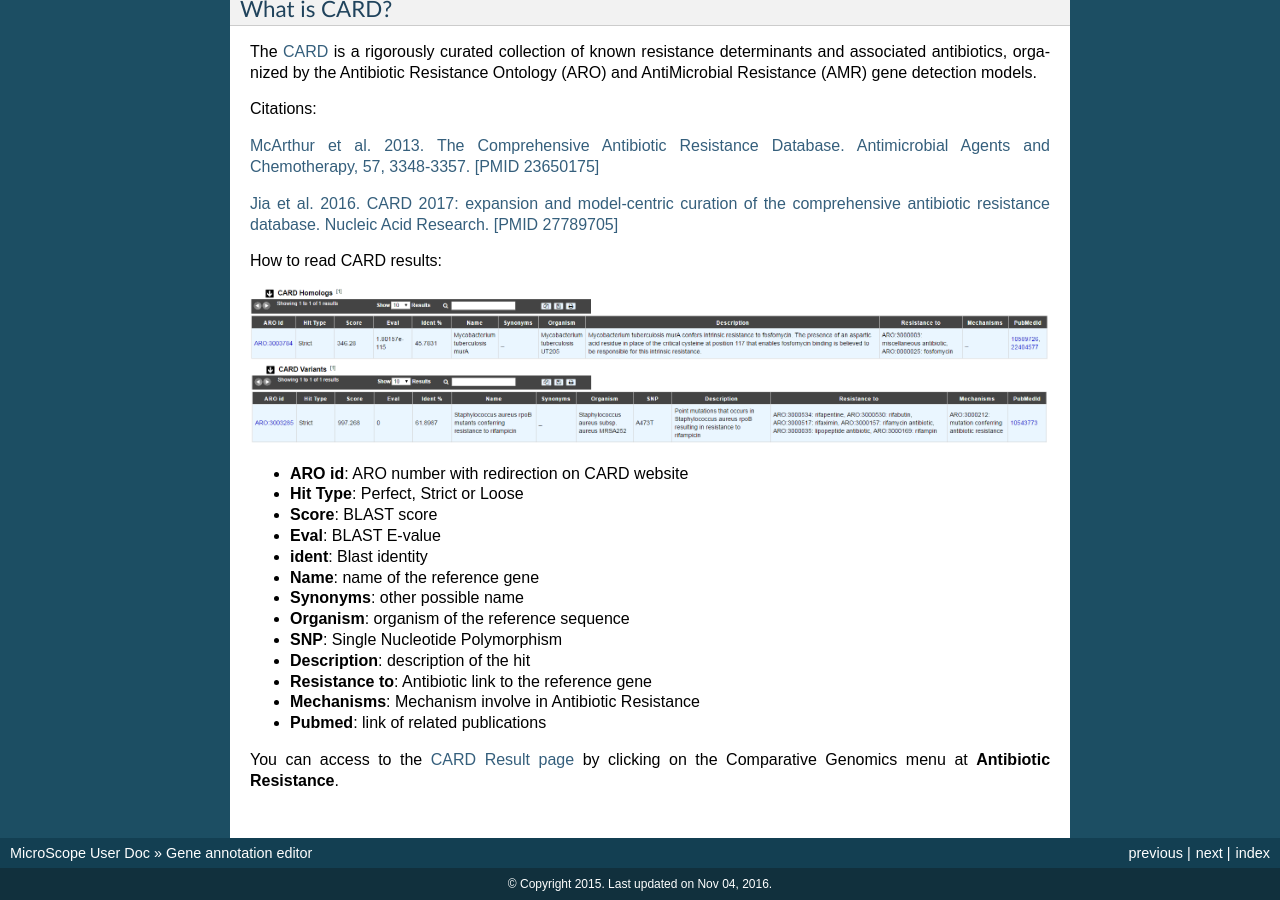
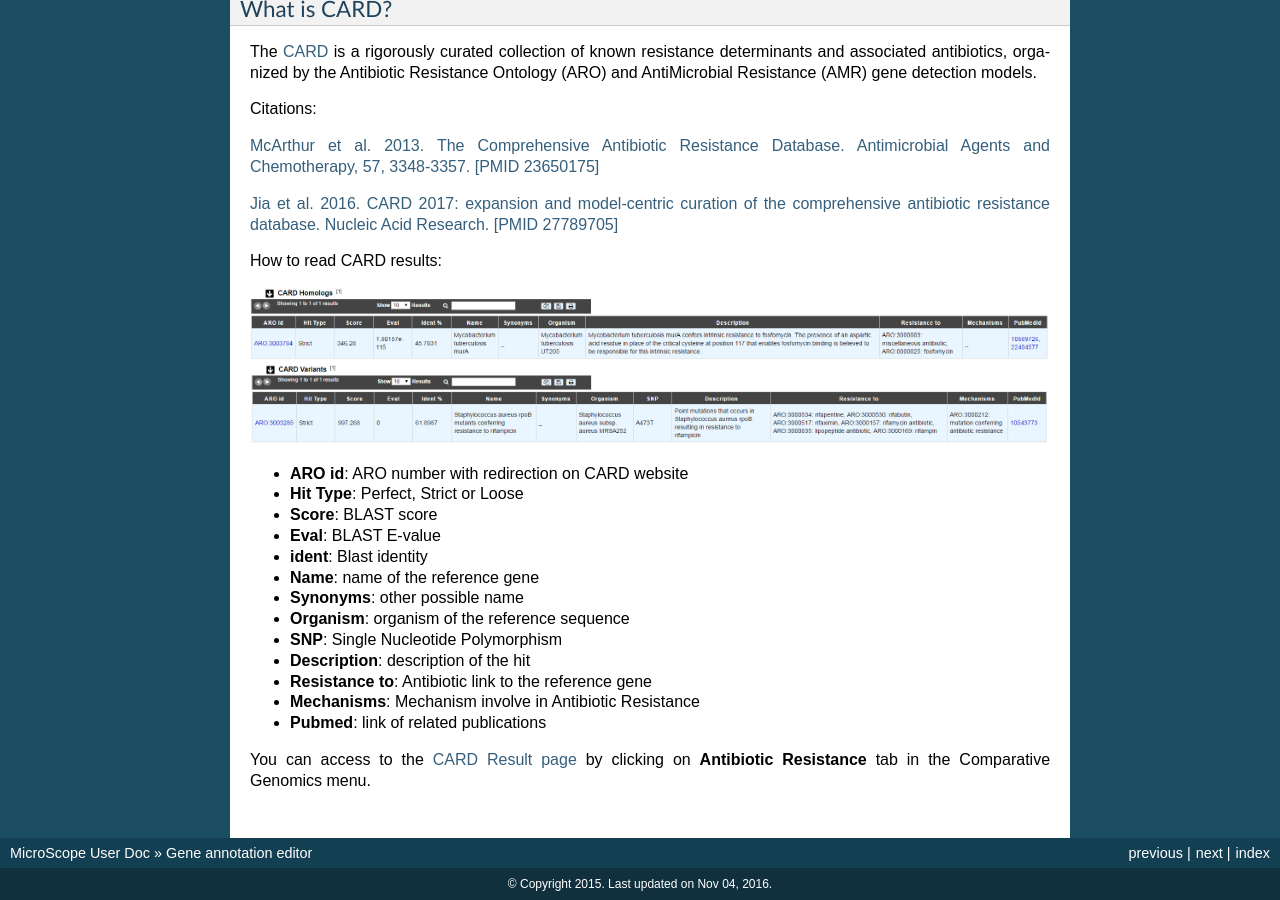
Before and after one commit to labgem/microscope-user-doc, a Sphinx documentation site: the page built from docs/content/mage/info.rst, in a window 1280 px wide and 900 px high, scrolled down 29687 px. Built offline with Sphinx 7.4.7, drawn with Linux system fonts in a browser that asks for light colours; formulas are drawn with MathJax 3.

Commit message:
Update info.rst

```diff
--- a/docs/content/mage/info.rst
+++ b/docs/content/mage/info.rst
@@ -1218,4 +1218,4 @@
 * **Mechanisms**: Mechanism involve in Antibiotic Resistance
 * **Pubmed**: link of related publications
 
-You can access to the `CARD Result page <https://microscope.readthedocs.io/en/latest/content/compgenomics/card.html>`_ by clicking on the Comparative Genomics menu at **Antibiotic Resistance**.
+You can access to the `CARD Result page <https://microscope.readthedocs.io/en/latest/content/compgenomics/card.html>`_ by clicking on  **Antibiotic Resistance** tab in the Comparative Genomics menu.
```
